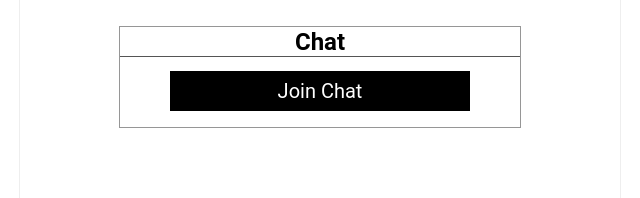
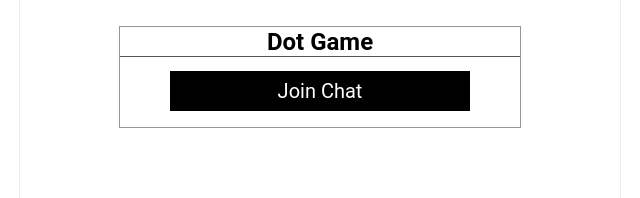
Before and after one commit to justripp/tripp.games, a plain HTML site: page index.html in a window 1280 px wide. Shown: the part 183-381 px from the top of the page, 320-960 px from the left. Drawn offline with Linux system fonts and the light colour scheme.

Commit message:
Update index.html

```diff
--- a/index.html
+++ b/index.html
@@ -17,7 +17,7 @@
             </div>
 
             <div id="chat-site">
-                <h2 id="Chat" >Chat</h2>
+                <h2 id="Chat" >Dot Game</h2>
                 <button id="ChatBtn" onclick=chatOpen()>Join Chat</button>
             </div>
         </div>
```
